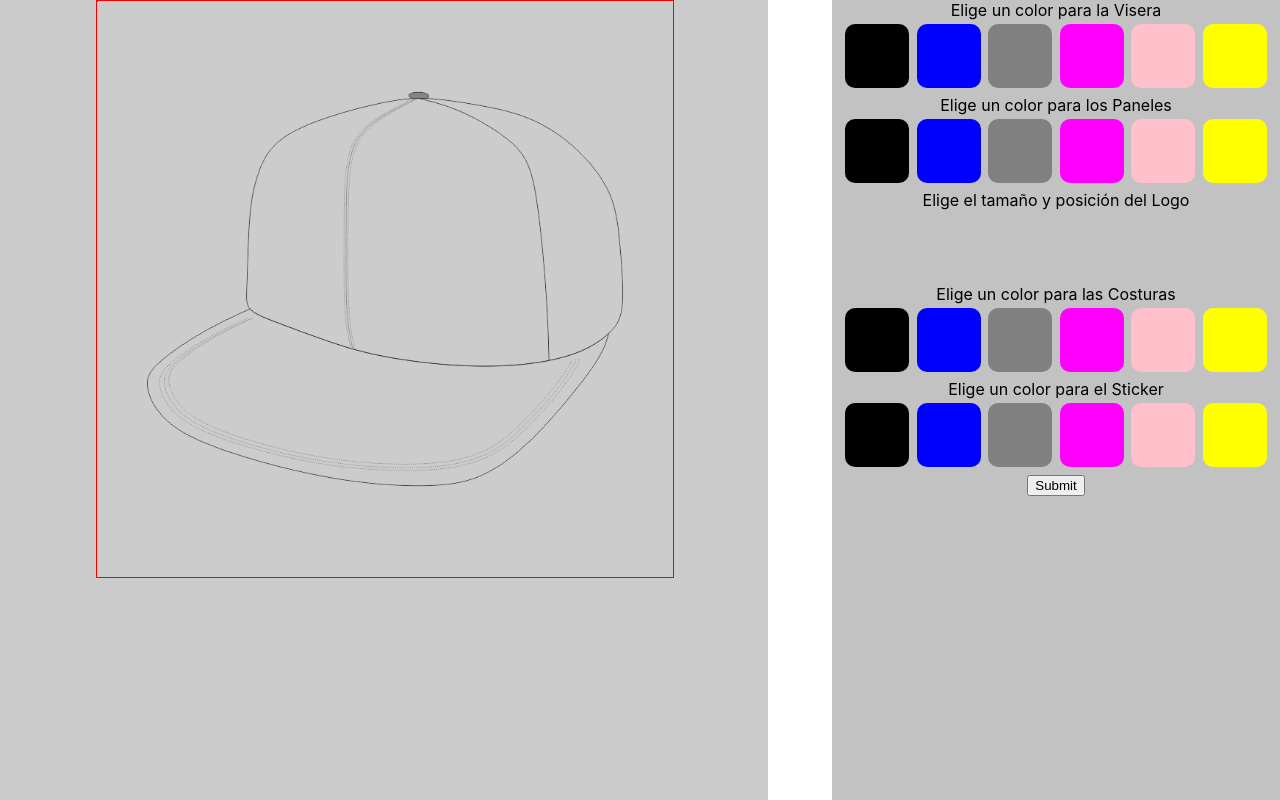
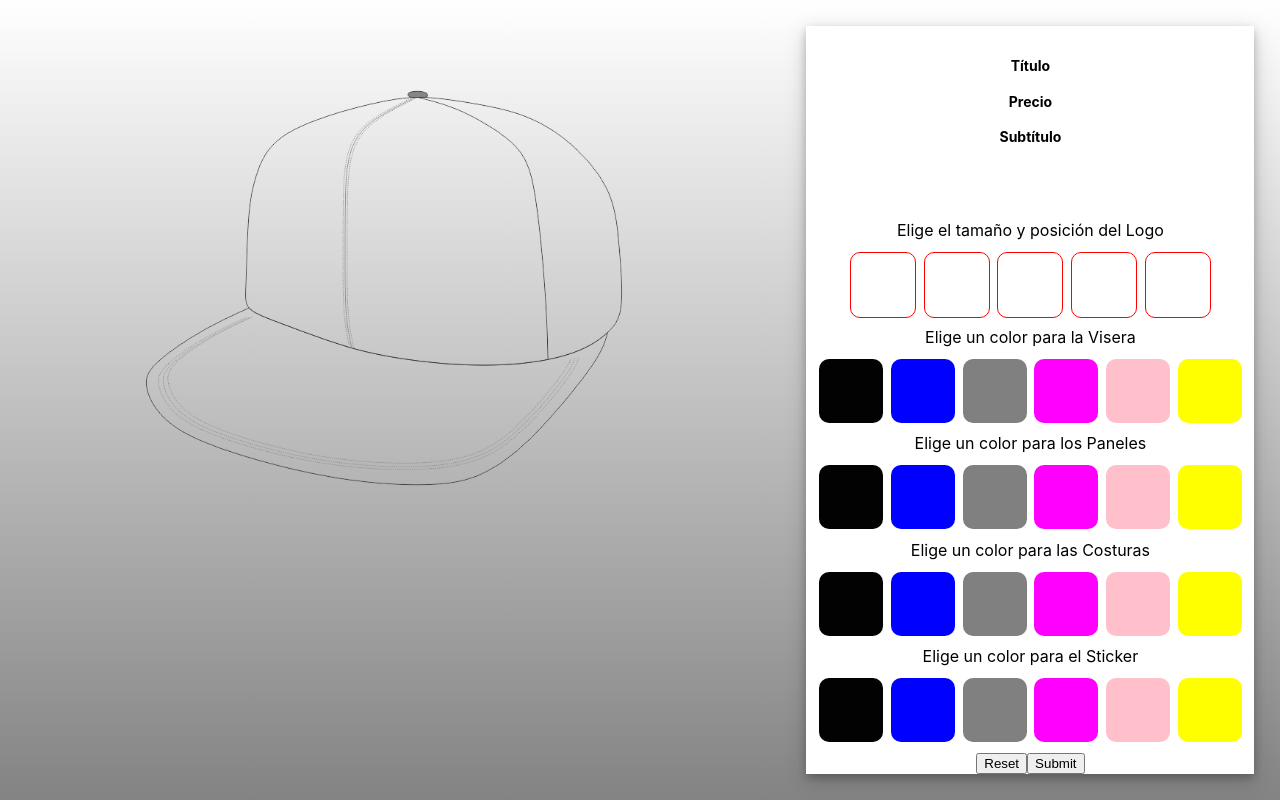
Before and after one commit to nuevo-rama/rm-react-customize-design-v2, a React (Create React App) app: page / in a window 1280 px wide. Built offline with nearby package versions, Linux system fonts and the light colour scheme.

Commit message:
agrupo componentes, cambio etiquetas y cambio estilos

```diff
--- a/src/App.css
+++ b/src/App.css
@@ -8,12 +8,13 @@
   flex-wrap: wrap;
   justify-content: space-between;
   height: 100vh;
+  background-image: linear-gradient(to top, rgb(131, 131, 131), rgb(255, 255, 255));
 }
 
 .frameLeft {
   display: block;
-  background-color: rgb(204, 204, 204);
   width: 60%;
+
 
 }
 
@@ -21,14 +22,17 @@
   display: flex;
   flex-direction: column;
   justify-content: space-between;
-  background-color: rgb(194, 194, 194);
+  background-color: rgb(255, 255, 255);
+  box-shadow: 0 4px 8px 0 rgba(0, 0, 0, 0.2), 0 6px 20px 0 rgba(0, 0, 0, 0.19);
   width: 35%;
+  margin: 2vw;
+
 
 }
 
 img.positionFixed {
 
-  border: 1px red solid;
+
   position: absolute;
 
   left: 7.5vw;
@@ -37,12 +41,40 @@ img.positionFixed {
   max-height: auto;
 }
 
+.productDetails {
+  width: 95%;
+  height: 7vw;
+  margin: auto;
+  margin-top: 1vw;
+  margin-bottom: 1vw;
+  background-color: rgb(255, 255, 255);
+  padding-bottom: 10px;
+}
+
+.productDetails h4 {
+  font-size: 14px;
+}
+
+.labelContainer {
+
+  width: 95%;
+  height: 2vw;
+  margin: auto;
+  background-color: rgb(255, 255, 255);
+  padding: auto;
+
+}
+
 /*---------------------------*/
 
 .checkmarkBlack input, .checkmarkBlue input, .checkmarkGrey input, .checkmarkMagenta input, .checkmarkPink input, .checkmarkYellow input, .checkmarkLogo input {
   opacity: 0;
   width: 5vw;
   height: 5vw;
+  margin-left: 0.3vw;
+  margin-right: 0.3vw;
+  margin-top: 0.5vw;
+  margin-bottom: 0.5vw;
 }
 
 .checkmarkBlack, .checkmarkBlue, .checkmarkGrey, .checkmarkMagenta, .checkmarkPink, .checkmarkYellow, .checkmarkLogo {
@@ -50,14 +82,22 @@ img.positionFixed {
   width: 5vw;
   height: 5vw;
   display: inline-block;
-  margin: 0.3vw;
+  margin-left: 0.3vw;
+  margin-right: 0.3vw;
+  margin-top: 0.5vw;
+  margin-bottom: 0.5vw;
   border-radius: 10px;
 }
 
+.checkmarkLogo {
+  border: 1px red solid;
 
 
+
+}
+
 .checkmarkBlack {
-  background-color: black;
+  background-color: rgb(2, 2, 2);
 }
 
 .checkmarkBlue {
--- a/src/App.js
+++ b/src/App.js
@@ -1,6 +1,6 @@
 import React from 'react';
 
-import CustomizeVisor from './components/CustomizeVisor';
+import CustomizeItem from './components/CustomizeItem';
 
 
 
@@ -9,7 +9,7 @@ import './App.css';
 function App() {
   return (
     <div className="App">
-      <CustomizeVisor
+      <CustomizeItem
       inicialImage= {'/productImagesCustomize/cap-image-inicial.png'}
       VisorColorBlack= {'/productImagesCustomize/cap-image-visor-color-black.png'}
       VisorColorBlue= {'/productImagesCustomize/cap-image-visor-color-blue.png'}
@@ -36,6 +36,7 @@ function App() {
       LogoCentralSmall= {'/productImagesCustomize/cap-image-logo-central-small.png'}
       LogoClean= {'/productImagesCustomize/cap-image-logo-clean.png'}
       LogoPanelSide= {'/productImagesCustomize/cap-image-logo-panel-side.png'}
+      LogoVisor= {'/productImagesCustomize/cap-image-logo-visor.png'}
 
       StickerColorBlack= {'/productImagesCustomize/cap-image-sticker-color-black.png'}
       StickerColorBlue= {'/productImagesCustomize/cap-image-sticker-color-blue.png'}
@@ -43,6 +44,8 @@ function App() {
       StickerColorMagenta= {'/productImagesCustomize/cap-image-sticker-color-magenta.png'}
       StickerColorPink= {'/productImagesCustomize/cap-image-sticker-color-pink.png'}
       StickerColorYellow= {'/productImagesCustomize/cap-image-sticker-color-yellow.png'}
+
+      resetImage= {'/productImagesCustomize/cap-image-inicial.png'}
       />
     </div>
   );
--- a/src/components/CustomizeVisor.js
+++ b/src/components/CustomizeItem.js
@@ -1,12 +1,13 @@
 import React, {Component} from 'react';
 
-class CustomizeVisor extends Component {  //EL COMPONENTE RECIBE PROPS
+
+class CustomizeItem extends Component {  //EL COMPONENTE RECIBE PROPS
 
 constructor (props) {
     super (props);
     this.state = {
         inicialImage: props.inicialImage,
-        //changeImage: props.changeImage,
+        resetImage: props.resetImage,
         value: '' , //para el form
 
         changeImageVisor: props.changeImageVisor,
@@ -131,8 +132,10 @@ StickerColorYellow () {
     this.setState ( {changeImageSticker: this.props.StickerColorYellow})
 }
 
-resetImagen () {
-    this.setState ( {inicialImage: this.props.inicialImage})
+//RESET
+
+resetImage () {
+    this.setState ( {resetImage: this.props.resetImage})
 }
 
 render() {                         //ENVUELVO TODO EN RENDER
@@ -150,10 +153,38 @@ return (
           </div>
 
           <div className= "frameRight">
+              <div className = "productDetails">
+                <h4 className = "productDetailTitle">Título</h4>
+                <h4 className = "productDetailPrice">Precio</h4>
+                <h4 className = "productDetailSubtitle">Subtítulo</h4>
+              </div>
             <form onSubmit={this.handleSubmit}>
+                <div className= "container">
 
-                    <label>Elige un color para la Visera</label><br/>
-                    <div className= "container">
+                <div className = "labelContainer">
+                        <label>Elige el tamaño y posición del Logo</label>
+                    </div>
+                    <div className="checkmarkLogo">
+
+                            <input type="radio" name= "logo" value={this.state.value} onChange= { () => this.LogoCentralBig() }/>
+                            </div>
+
+                            <div className="checkmarkLogo">
+                            <input type="radio" name= "logo" value={this.state.value} onChange= { () => this.LogoCentralSmall() }/>
+                        </div>
+                        <div className="checkmarkLogo">
+                            <input type="radio" name= "logo" value={this.state.value} onChange= { () => this.LogoClean() }/>
+                        </div>
+                        <div className="checkmarkLogo">
+                            <input type="radio" name= "logo" value={this.state.value} onChange= { () => this.LogoPanelSide() }/>
+                        </div>
+                        <div className="checkmarkLogo">
+                            <input type="radio" name= "logo" value={this.state.value} onChange= { () => this.LogoVisor() }/>
+                        </div>
+                    <br/>
+                    <div className = "labelContainer">
+                        <label>Elige un color para la Visera</label>
+                    </div>
                         <div className="checkmarkBlack">
                             <input type="radio" name= "visor" value={this.state.value} onChange= { () => this.VisorColorBlack() }/>
                         </div>
@@ -173,7 +204,9 @@ return (
                                 <input type="radio" name= "visor" value={this.state.value} onChange= { () => this.VisorColorYellow() }/>
                             </div>
                         <br/>
-                    <label>Elige un color para los Paneles</label><br/>
+                    <div className = "labelContainer">
+                        <label>Elige un color para los Paneles</label>
+                    </div>
                         <div className="checkmarkBlack">
                             <input type="radio" name= "panel" value={this.state.value} onChange= { () => this.PanelColorBlack() }/>
                         </div>
@@ -193,24 +226,10 @@ return (
                             <input type="radio" name= "panel" value={this.state.value} onChange= { () => this.PanelColorYellow() }/>
                         </div>
                     <br/>
-                    <label>Elige el tamaño y posición del Logo</label><br/>
-                        <div className="checkmarkLogo">
-                            <input type="radio" name= "logo" value={this.state.value} onChange= { () => this.LogoCentralBig() }/>
-                        </div>
-                        <div className="checkmarkLogo">
-                            <input type="radio" name= "logo" value={this.state.value} onChange= { () => this.LogoCentralSmall() }/>
-                        </div>
-                        <div className="checkmarkLogo">
-                            <input type="radio" name= "logo" value={this.state.value} onChange= { () => this.LogoClean() }/>
-                        </div>
-                        <div className="checkmarkLogo">
-                            <input type="radio" name= "logo" value={this.state.value} onChange= { () => this.LogoPanelSide() }/>
-                        </div>
-                        <div className="checkmarkLogo">
-                        <input type="radio" name= "logo" value={this.state.value} onChange= { () => this.LogoVisor() }/>
-                        </div>
-                    <br/>
-                    <label>Elige un color para las Costuras</label><br/>
+
+                    <div className = "labelContainer">
+                    <label>Elige un color para las Costuras</label>
+                    </div>
                         <div className="checkmarkBlack">
                             <input type="radio" name= "thread" value={this.state.value} onChange= { () => this.ThreadColorBlack() }/>
                         </div>
@@ -230,7 +249,9 @@ return (
                             <input type="radio" name= "thread" value={this.state.value} onChange= { () => this.ThreadColorYellow() }/>
                         </div>
                     <br/>
-                    <label>Elige un color para el Sticker</label><br/>
+                    <div className = "labelContainer">
+                        <label>Elige un color para el Sticker</label>
+                    </div>
                         <div className="checkmarkBlack">
                             <input type="radio" name= "sticker" value={this.state.value} onChange= { () => this.StickerColorBlack() }/>
                         </div>
@@ -251,6 +272,8 @@ return (
                         </div>
                     <br/>
 
+                    <button value={this.state.value} onClick= { () => this.resetImage() }>Reset</button>
+
 
                     <input type="submit" value="Submit" />
                 </div>
@@ -263,4 +286,4 @@ return (
 
 }}
 
-export default CustomizeVisor;
+export default CustomizeItem;
```
Also changed, not shown: src/components/CustomizeLogo.js (deleted, +0 -62 lines), src/components/CustomizePanel.js (deleted, +0 -75 lines), src/components/CustomizeSticker.js (deleted, +0 -67 lines), src/components/CustomizeThread.js (deleted, +0 -65 lines), src/components/FormCustomize.js (deleted, +0 -17 lines).
